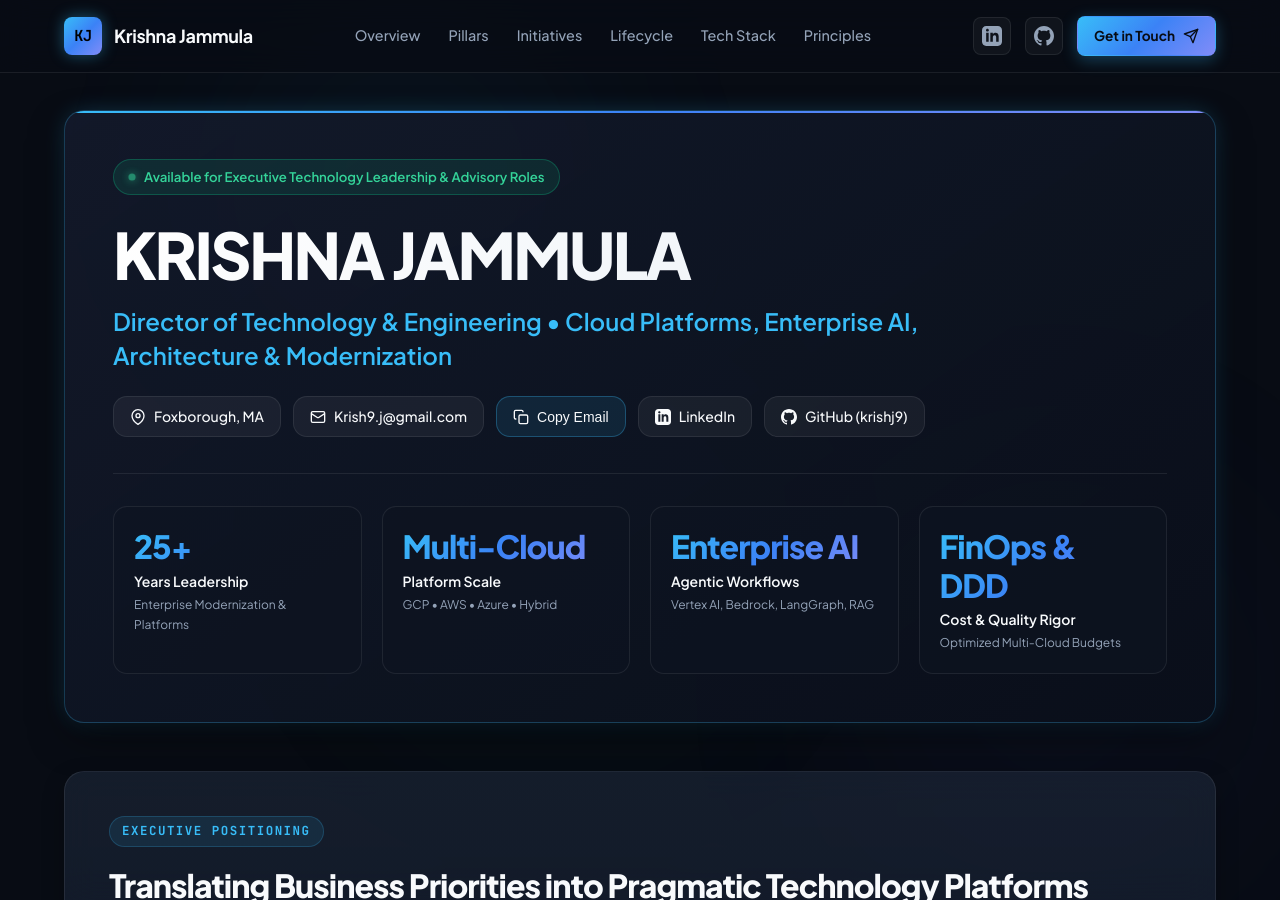
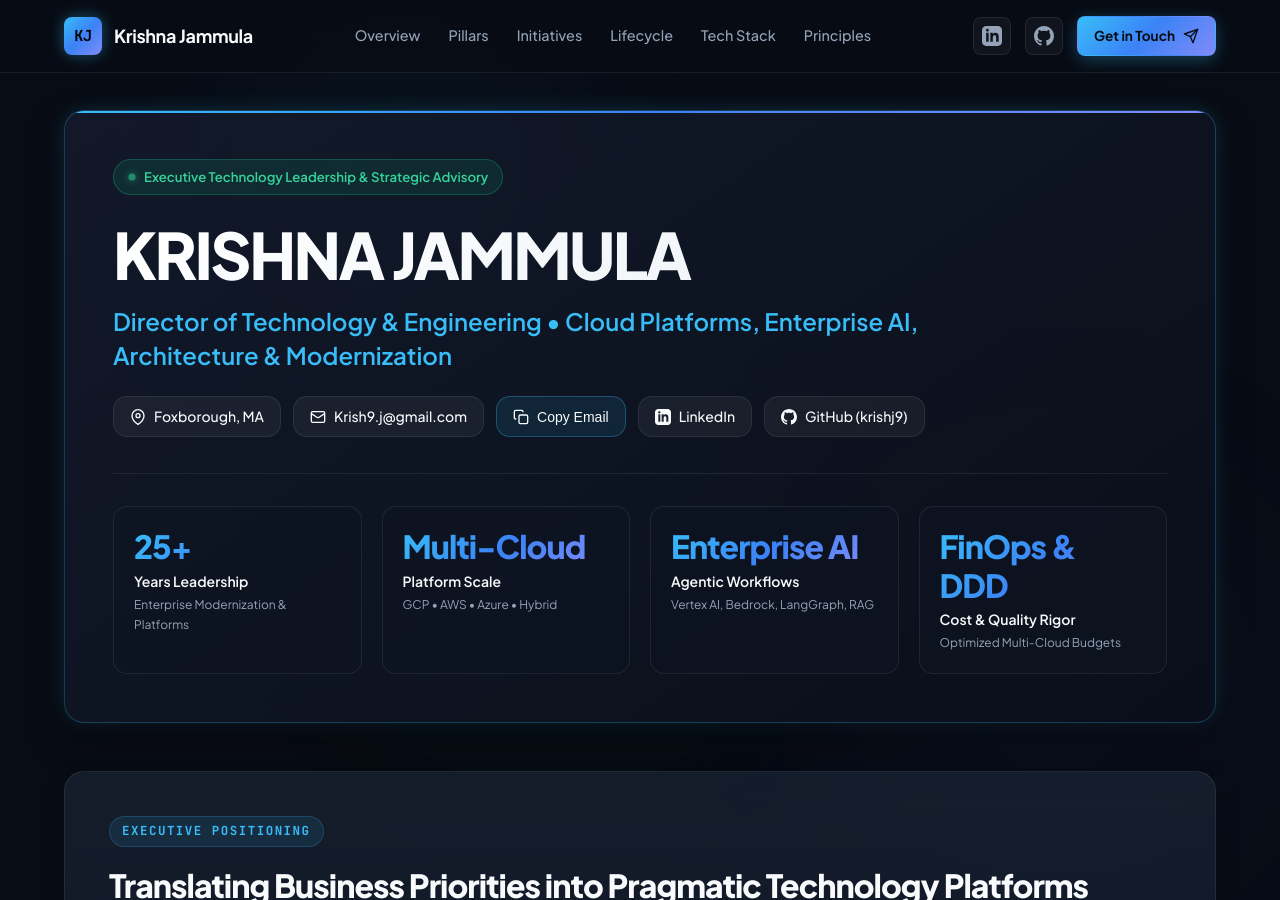
Before and after one commit to krishj9/krishj9.github.io, a Jekyll site: the page built from index.html, in a window 1280 px wide and 900 px high. Built offline with Jekyll 4.4.1, drawn with Linux system fonts in a browser that asks for light colours; some of the changed text lies outside the part shown.

Commit message:
Update hero and footer status to Executive Technology Leadership & Strategic Advisory

```diff
--- a/_layouts/default.html
+++ b/_layouts/default.html
@@ -90,7 +90,7 @@
           </p>
           <div class="footer-status">
             <span class="status-indicator"></span>
-            <span>Based in Foxborough, MA • Open to Leadership & Advisory</span>
+            <span>Based in Foxborough, MA • Greater Boston Area</span>
           </div>
         </div>
 
--- a/index.html
+++ b/index.html
@@ -10,7 +10,7 @@
   <header class="hero-card" id="hero">
     <div class="hero-status-pill">
       <span class="status-dot"></span>
-      <span>Available for Executive Technology Leadership &amp; Advisory Roles</span>
+      <span>Executive Technology Leadership &amp; Strategic Advisory</span>
     </div>
 
     <h1 class="hero-name">KRISHNA JAMMULA</h1>
```
